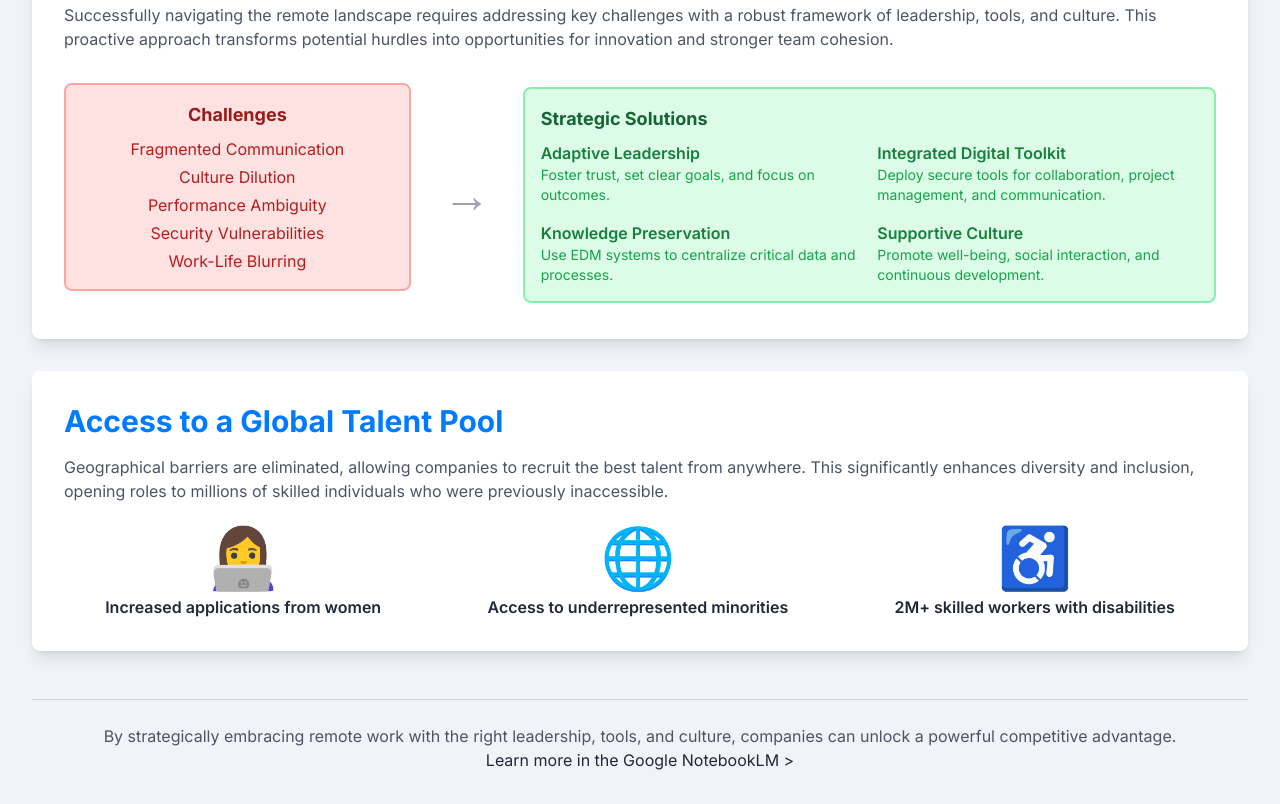
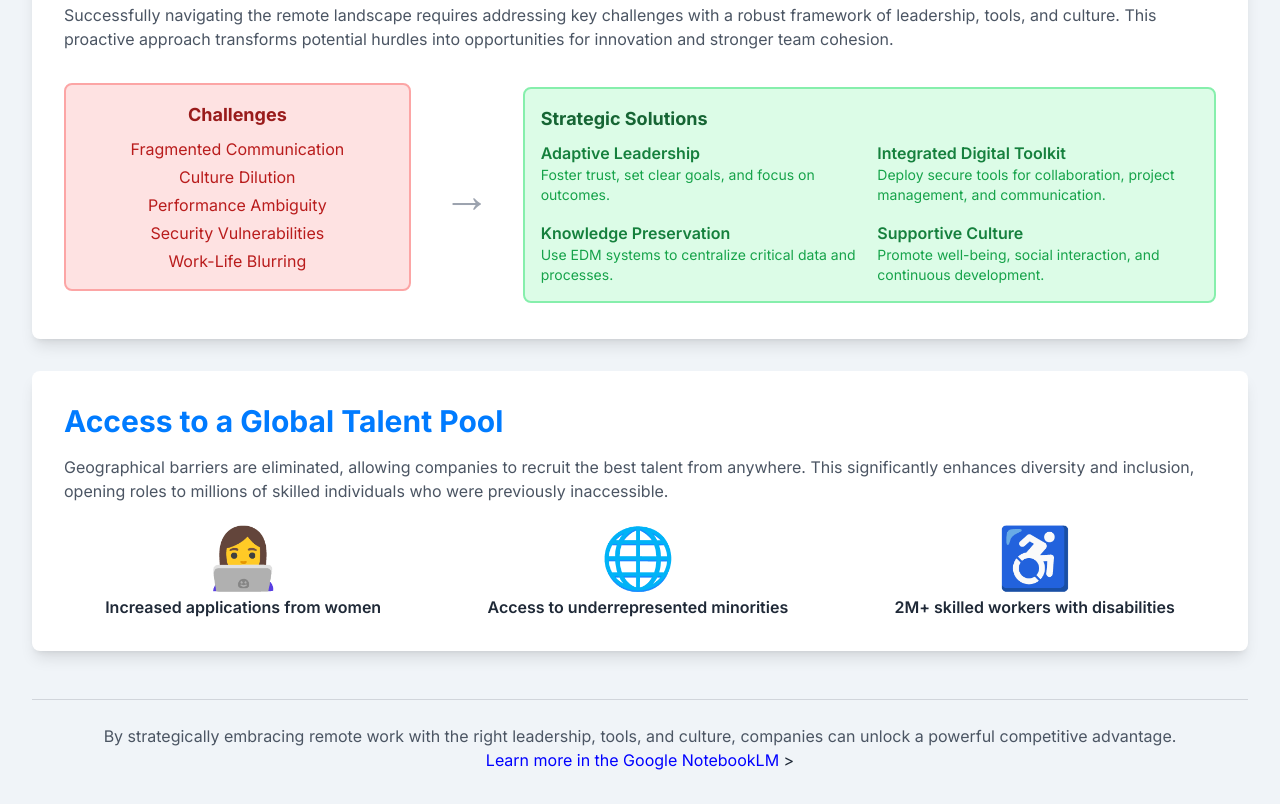
Before and after one commit to Bear-Wynd-Consulting/RemoteWorkFacts_decisionsupport, a plain HTML site: page index.html in a window 1280 px wide. Shown: the part 1653-2457 px from the top of the page. Drawn offline with nearby package versions, Linux system fonts and the light colour scheme.

Commit message:
Update index.html

```diff
--- a/index.html
+++ b/index.html
@@ -155,7 +155,7 @@
         </main>
 
         <footer class="text-center mt-12 pt-6 border-t border-gray-300">
-            <p class="text-gray-600">By strategically embracing remote work with the right leadership, tools, and culture, companies can unlock a powerful competitive advantage.</p> <a href="https://notebooklm.google.com/notebook/f77dcc7d-747d-482c-a2c6-6152b51ce986">Learn more in the Google NotebookLM </a>> </footer>
+            <p class="text-gray-600">By strategically embracing remote work with the right leadership, tools, and culture, companies can unlock a powerful competitive advantage.</p> <a style="color:blue;" href="https://notebooklm.google.com/notebook/f77dcc7d-747d-482c-a2c6-6152b51ce986">Learn more in the Google NotebookLM </a>> </footer>
 
     </div>
 
```
